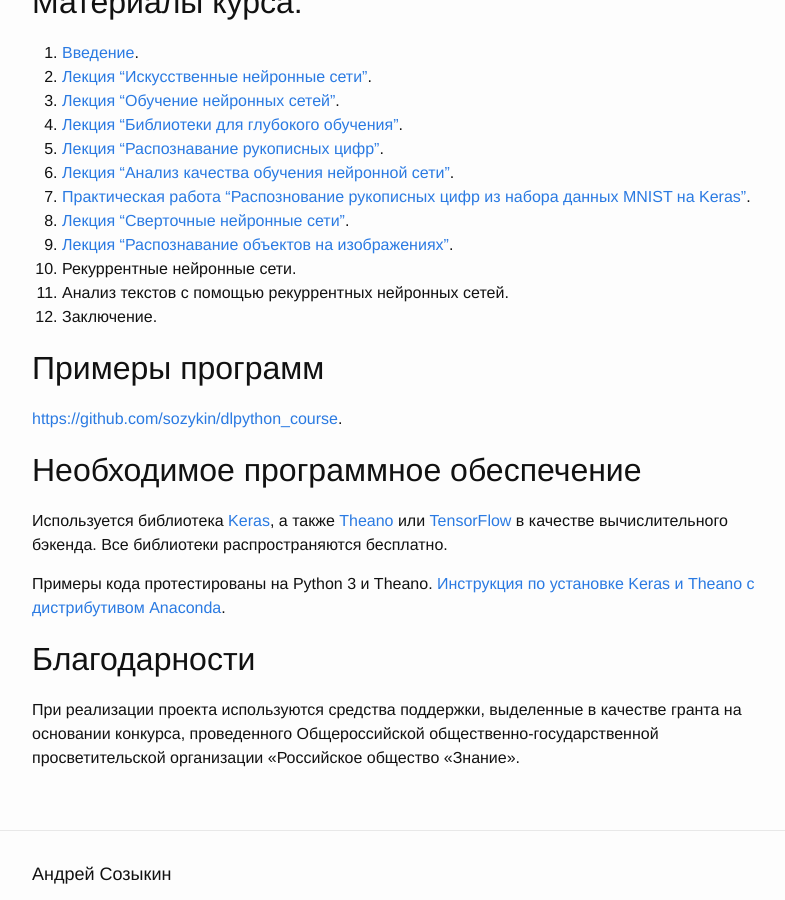
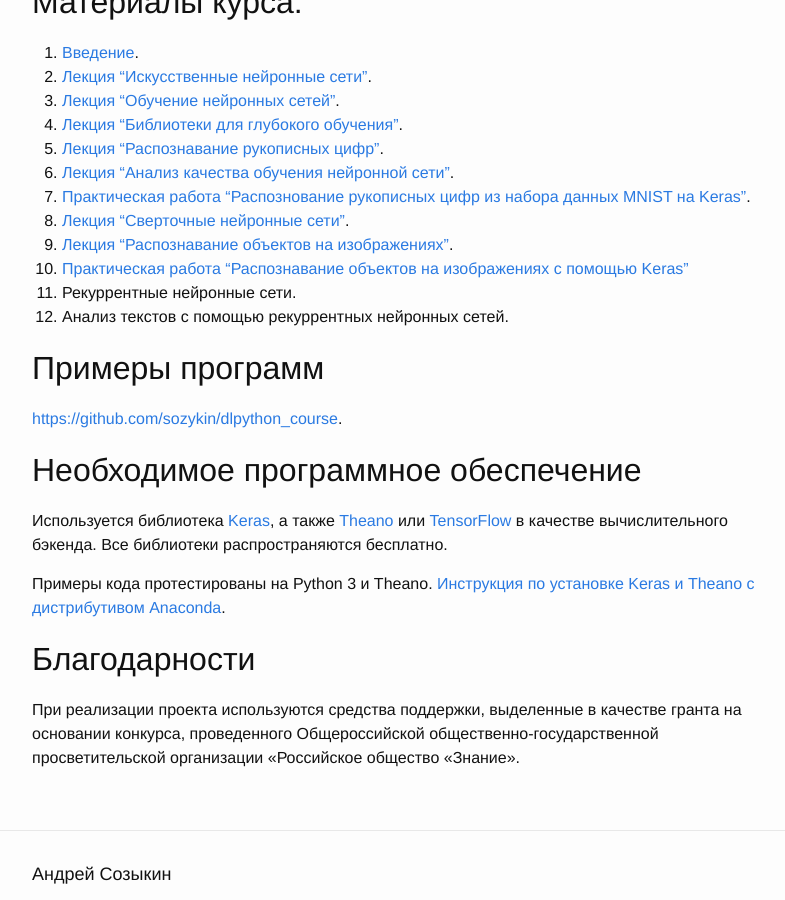
Before and after one commit to sozykin/asozykin.ru, a Jekyll site: the page built from _pages/courses/nnpython.md, in a window 1280 px wide and 900 px high, scrolled down 798 px. Shown: the whole window, without its empty margins (238-1023 px from the left). Built offline with Jekyll 4.4.1, drawn with Linux system fonts in a browser that asks for light colours; comment, search, counter and statistics services are not loaded.

Commit message:
Updated nnpython.md

```diff
--- a/_pages/courses/nnpython.md
+++ b/_pages/courses/nnpython.md
@@ -26,9 +26,9 @@ permalink: /courses/nnpython
 7. [Практическая работа "Распознование рукописных цифр из набора данных MNIST на Keras"](/courses/nnpython-lab1).
 8. [Лекция "Сверточные нейронные сети"](https://youtu.be/52U4BG0ENiM).
 9. [Лекция "Распознавание объектов на изображениях"](https://youtu.be/5GdtghjJ3-U).
-10. Рекуррентные нейронные сети.
-11. Анализ текстов с помощью рекуррентных нейронных сетей.
-12. Заключение.
+10. [Практическая работа "Распознавание объектов на изображениях с помощью Keras"](/courses/nnpython-lab2)
+11. Рекуррентные нейронные сети.
+12. Анализ текстов с помощью рекуррентных нейронных сетей.
 
 ## Примеры программ
 
```
